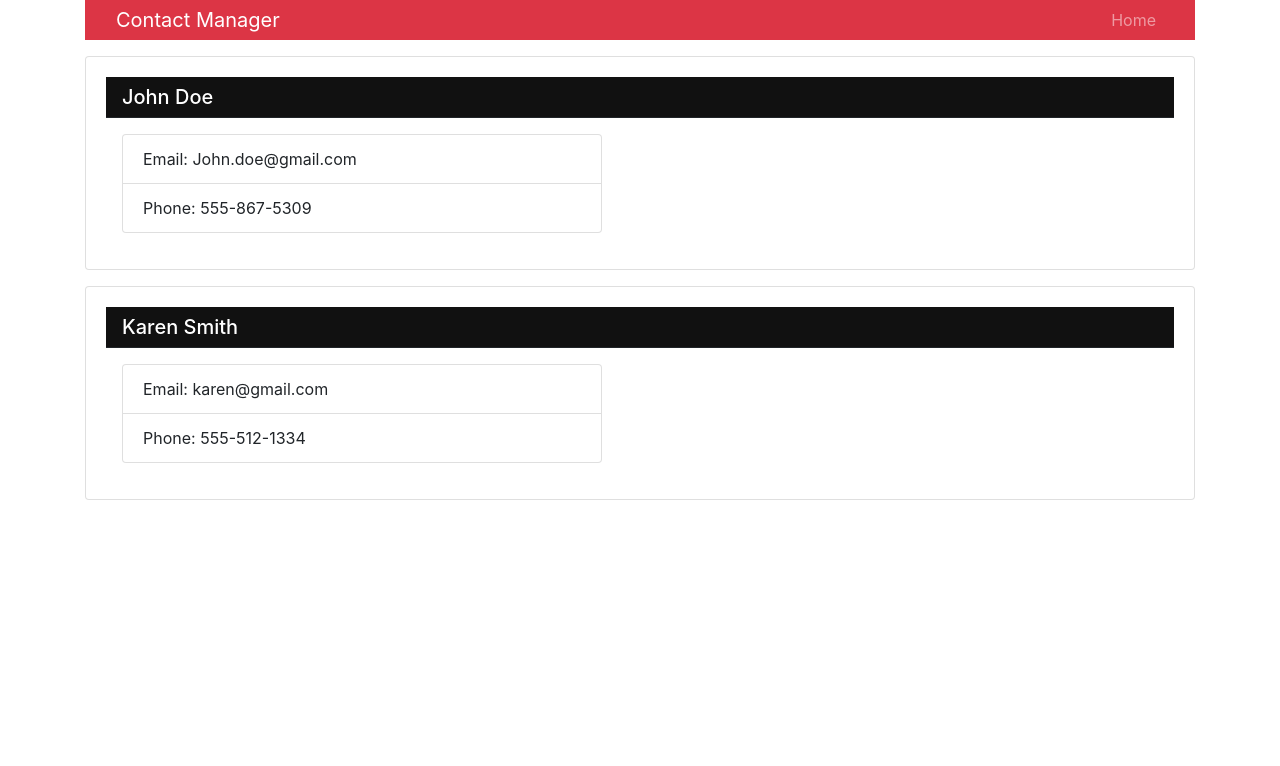
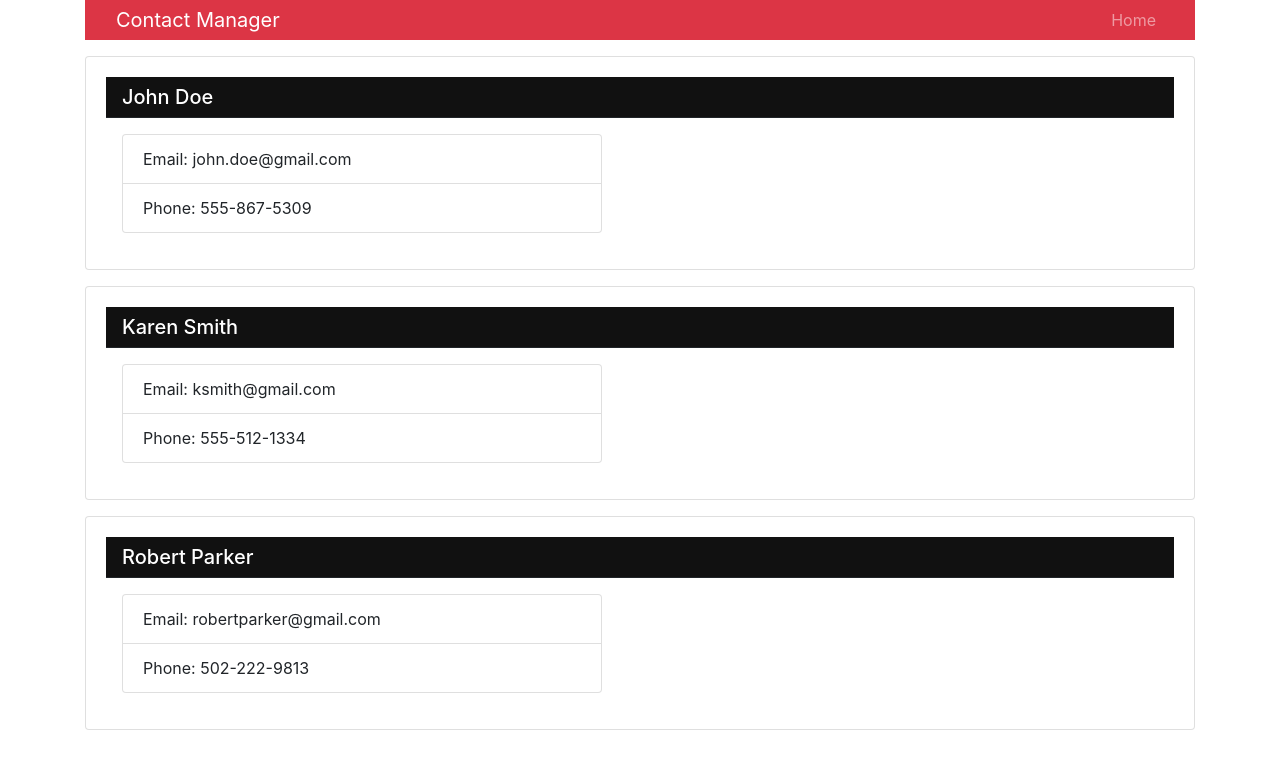
Before and after one commit to dpurdy1113/contactmanager, a React (Create React App) app: page / in a window 1280 px wide. Shown: the top 766 px of the page. Built offline with nearby package versions, Linux system fonts and the light colour scheme.

Commit message:
added contacts component and initial state

```diff
--- a/src/App.js
+++ b/src/App.js
@@ -1,5 +1,5 @@
 import React, { Component } from 'react';
-import Contact from './components/Contact';
+import Contacts from './components/Contacts';
 import Header from './components/Header'; // eslint-disable-next-line
 import "../node_modules/tachyons/css/tachyons.min.css";
 import 'bootstrap/dist/css/bootstrap.min.css';
@@ -11,8 +11,7 @@ class App extends Component {
       <div className="App">
       <div className="container">
       <Header branding = "Contact Manager"/>
-        <Contact name = "John Doe" email = "John.doe@gmail.com" phone = "555-867-5309"/>
-        <Contact name = "Karen Smith" email = "karen@gmail.com" phone = "555-512-1334"/>
+        <Contacts />
       </div>
       </div>
     );
--- /dev/null
+++ b/src/components/Contacts.js
@@ -0,0 +1,44 @@
+import React, { Component } from 'react'
+import Contact from './Contact';
+
+
+class Contacts extends Component {
+constructor(){
+  super();
+  this.state = {
+    contacts: [
+      {
+        id : 1,
+        name: 'John Doe',
+        email: 'john.doe@gmail.com',
+        phone: '555-867-5309'
+      },
+      {
+        id : 2,
+        name: 'Karen Smith',
+        email: 'ksmith@gmail.com',
+        phone: '555-512-1334'
+      },
+      {id : 3,
+        name: 'Robert Parker',
+        email: 'robertparker@gmail.com',
+        phone: '502-222-9813'
+      }
+    ]
+
+  }
+}
+
+  render() {
+    const { contacts } = this.state;
+    return (
+      <div>
+        {contacts.map(contact => (
+         <Contact key = {contact.id} name ={ contact.name} email = { contact.email } phone = { contact.phone } />
+        ))}
+      </div>
+    )
+  }
+}
+
+export default Contacts;
```
